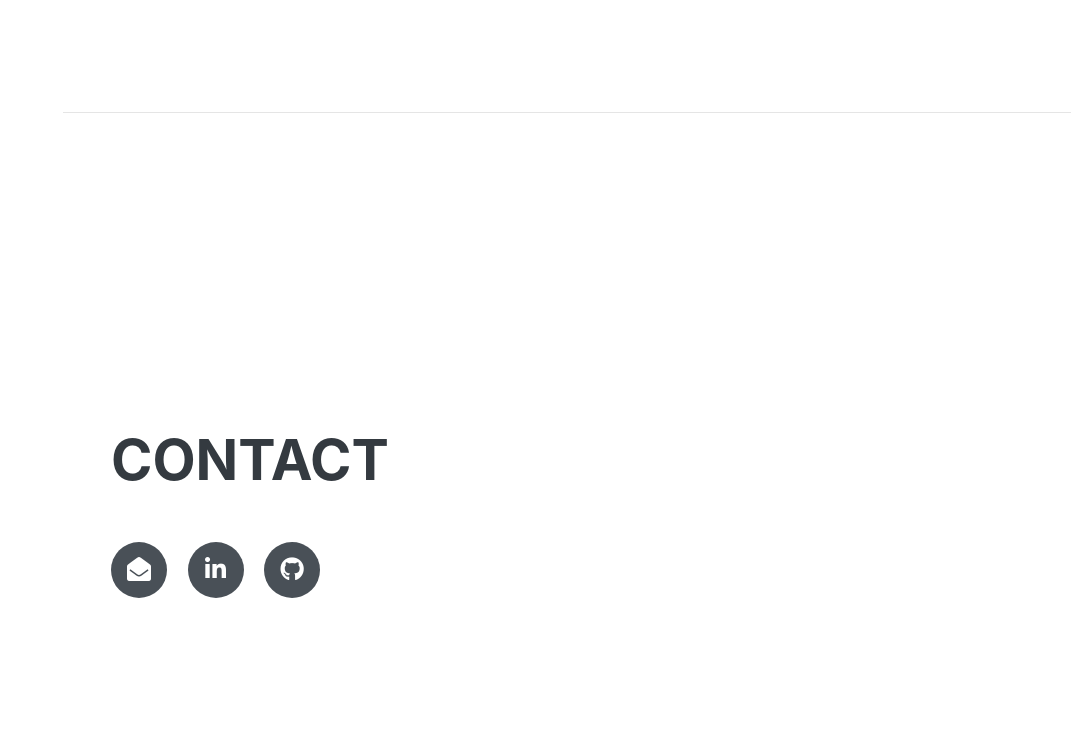
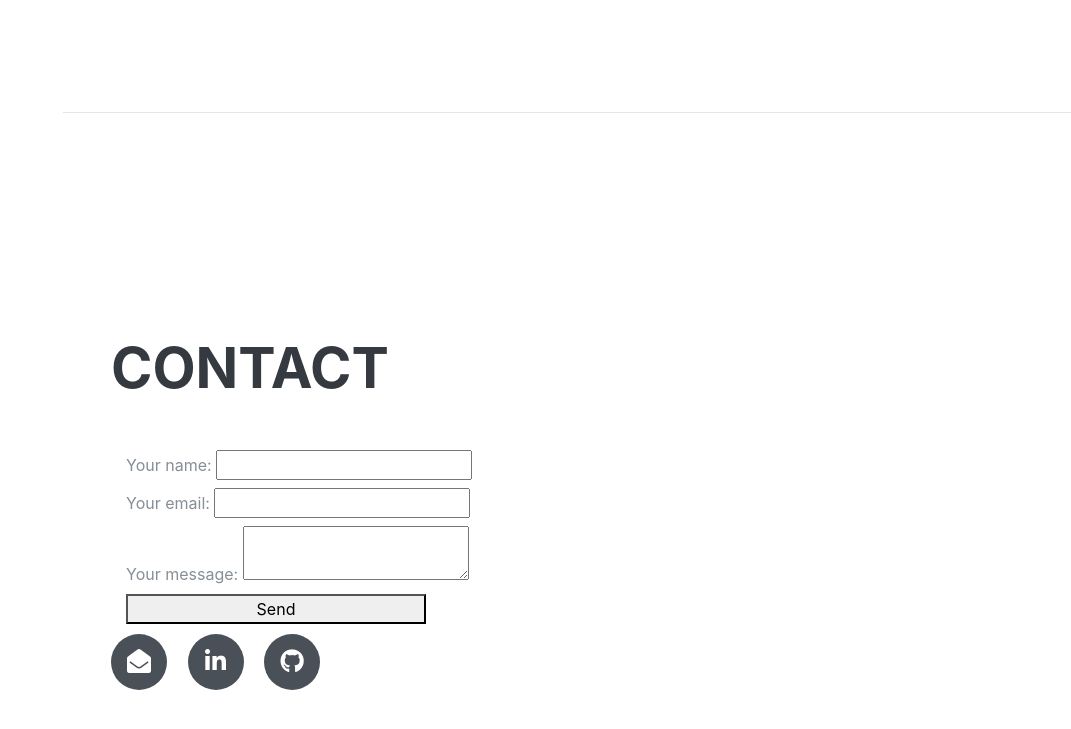
Before and after one commit to jeremyabui/portfolio, a plain HTML site: page index.html in a window 1280 px wide. Shown: the part 4146-4875 px from the top of the page, without its empty margins (209-1280 px from the left). Drawn offline with nearby package versions, Linux system fonts and the light colour scheme.

Commit message:
Added form

```diff
--- a/css/styles.css
+++ b/css/styles.css
@@ -65,6 +65,7 @@ p.lead {
     font-size: 1.5rem;
     line-height: 3.5rem;
     margin-right: 1rem;
+    margin-top: 10px;
 }
 
 .social-icons a:last-child {
@@ -183,3 +184,12 @@ a:hover, a:focus, a:active {
     border-radius: 15px;
     opacity: .9;
 }
+
+.contactform {
+    display: flex;
+    flex-direction: column;
+}
+
+#formSubmitButton {
+    width: 300px;
+}
--- a/index.html
+++ b/index.html
@@ -221,6 +221,23 @@
             <section class="resume-section p-3 p-lg-5 d-flex align-items-center" id="contact">
                 <div class="w-100">
                     <h2 class="mb-5">Contact</h2>
+                    <div class="container">
+                        <form class="contactform" action="https://formspree.io/xzbzgvqv" method="POST">
+                            <label>
+                                Your name:
+                                <input type="text" name="_name">
+                            </label>
+                            <label>
+                                Your email:
+                                <input type="text" name="_replyto">
+                            </label>
+                            <label>
+                                Your message:
+                                <textarea name="message"></textarea>
+                            </label>
+                            <button id="formSubmitButton" type="submit">Send</button>
+                        </form>
+                    </div>
                     <div class="social-icons">
                         <a href="mailto:jeremyabui@yahoo.com">
                             <i class="fas fa-envelope-open"></i>
```
